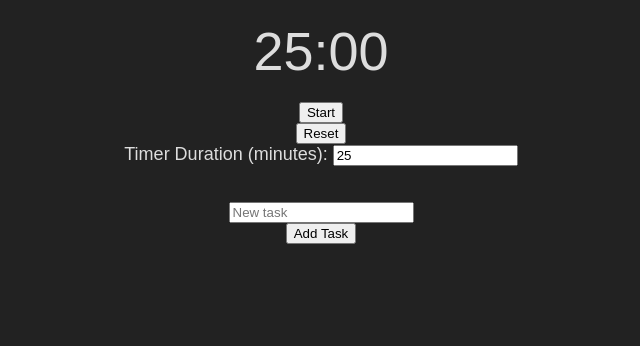
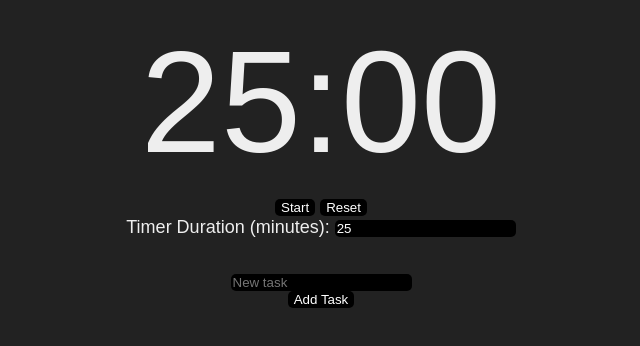
Before and after one commit to henriquemor/PomoTaskiOS, a plain HTML site: page index.htm in a window 1280 px wide. Shown: the whole page, without its empty margins (319-959 px from the left). Drawn offline with Linux system fonts and the light colour scheme.

Commit message:
Update index.htm

```diff
--- a/index.htm
+++ b/index.htm
@@ -13,12 +13,18 @@
             align-items: center;
             margin: 0;
             padding: 20px;
-            color: #ddd;
+            color: #eee;
             background-color: #222;
         }
+        button, input{
+            background-color: #000;
+            border:none;
+            color: white;
+            border-radius: 5px;
+        }
         #timer {
-            font-size: 3em;
-            margin-bottom: 20px;
+            font-size: 8em;
+            margin-bottom: 10px;
         }
         .task-list {
             list-style-type: none;
@@ -35,7 +41,7 @@
             cursor: pointer;
         }
         .task-item.active {
-            background-color: #e0e0e0;
+            background-color: #444;
         }
         .task-item span {
             flex-grow: 1;
@@ -452,8 +458,10 @@ function selectTask(index) {
 </head>
 <body>
     <div id="timer">25:00</div>
-    <button id="startStopBtn">Start</button>
-    <button id="resetBtn">Reset</button>
+    <div>
+        <button id="startStopBtn">Start</button>
+        <button id="resetBtn">Reset</button>
+    </div>
     <div>
         <label for="duration">Timer Duration (minutes):</label>
         <input type="number" id="duration" value="25" min="1">
@@ -462,6 +470,6 @@ function selectTask(index) {
     <input type="text" id="newTask" placeholder="New task">
     <button id="addTaskBtn">Add Task</button>
 
-    <script src="pomodoro.js"></script>
+
 </body>
 </html>
```
